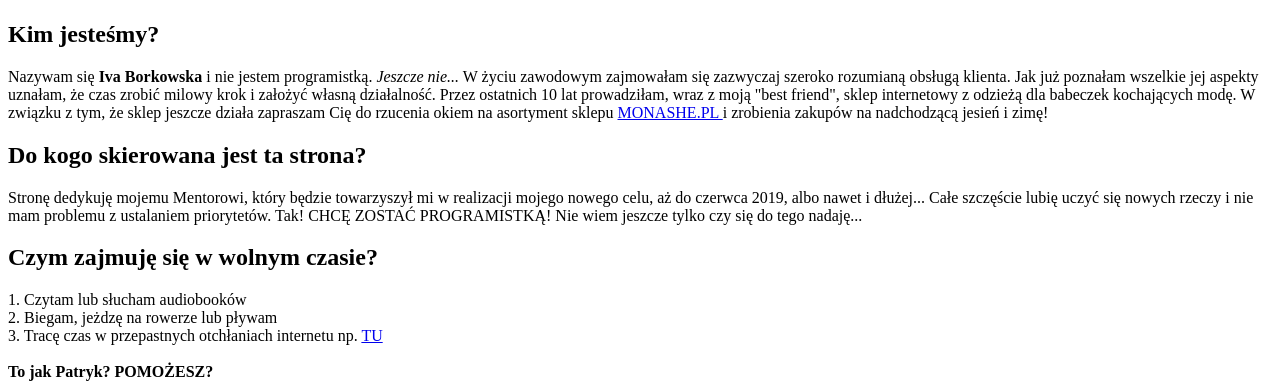
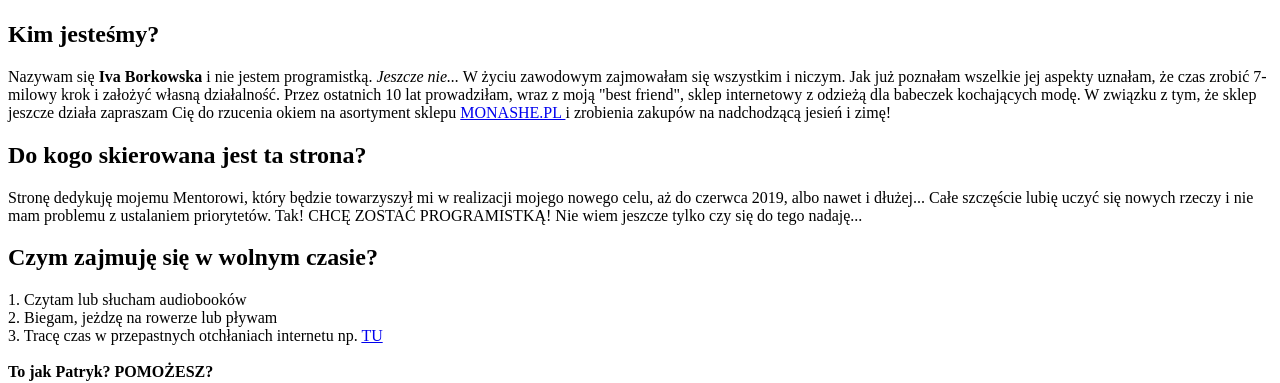
Before and after one commit to IBorkowska/learning-git, a plain HTML site: page index.html in a window 1280 px wide. Shown: the part 383-766 px from the top of the page. Drawn offline with Linux system fonts and the light colour scheme.

Commit message:
Change first paragraph and remove img from last paragraph

```diff
--- a/index.html
+++ b/index.html
@@ -8,7 +8,9 @@
 		<h1>O nas w dwóch słowach</h1>
 		<img src="https://images.pexels.com/photos/884977/pexels-photo-884977.jpeg?auto=compress&cs=tinysrgb&h=650&w=940" alt="Latająca dziewczyna" title="Oto ja">
 		<h2>Kim jesteśmy?</h2>
-		<p>Nazywam się <b>Iva Borkowska</b> i nie jestem programistką. <em>Jeszcze nie...</em> W życiu zawodowym zajmowałam się zazwyczaj szeroko rozumianą obsługą klienta. Jak już poznałam wszelkie jej aspekty uznałam, że czas zrobić milowy krok i założyć własną działalność.  Przez ostatnich 10 lat prowadziłam, wraz z moją "best friend", sklep internetowy z odzieżą dla babeczek kochających modę. W związku z tym, że sklep jeszcze działa zapraszam Cię do rzucenia okiem na asortyment sklepu <a href="http://monashe.pl" target="_blank"> MONASHE.PL </a> i zrobienia zakupów na nadchodzącą jesień i zimę!   </p>
+		<p>Nazywam się <b>Iva Borkowska</b> i nie jestem programistką. <em>Jeszcze nie...</em> W życiu zawodowym zajmowałam się wszystkim i niczym. Jak już poznałam wszelkie
+jej aspekty uznałam, że czas zrobić 7-milowy krok i założyć własną działalność.  Przez ostatnich 10 lat prowadziłam, wraz z moją "best friend", sklep internetowy z odzieżą dla babeczek
+kochających modę. W związku z tym, że sklep jeszcze działa zapraszam Cię do rzucenia okiem na asortyment sklepu <a href="http://monashe.pl" target="_blank"> MONASHE.PL </a> i zrobienia zakupów na nadchodzącą jesień i zimę!   </p>
 		<h2>Do kogo skierowana jest ta strona?</h2>
 		<p>Stronę dedykuję mojemu Mentorowi, który będzie towarzyszył mi w realizacji mojego nowego celu, aż do czerwca 2019, albo nawet i dłużej... Całe szczęście lubię uczyć się nowych rzeczy i nie mam problemu z ustalaniem priorytetów. Tak! CHCĘ ZOSTAĆ PROGRAMISTKĄ! Nie wiem jeszcze tylko czy się do tego nadaję... </p>
 		<h2>Czym zajmuję się w wolnym czasie?</h2>
@@ -19,10 +21,8 @@
 		<b> To jak Patryk? POMOŻESZ?</b>
 		<br>
 		<br>
+		</p>
 		<img src="https://images.pexels.com/photos/296282/pexels-photo-296282.jpeg?auto=compress&cs=tinysrgb&h=650&w=940" alt="pomocna dłoń">
-
-
-		</p>
 		<p>I am asking for help...!!!</p>
 	</body>
 </html>
```
